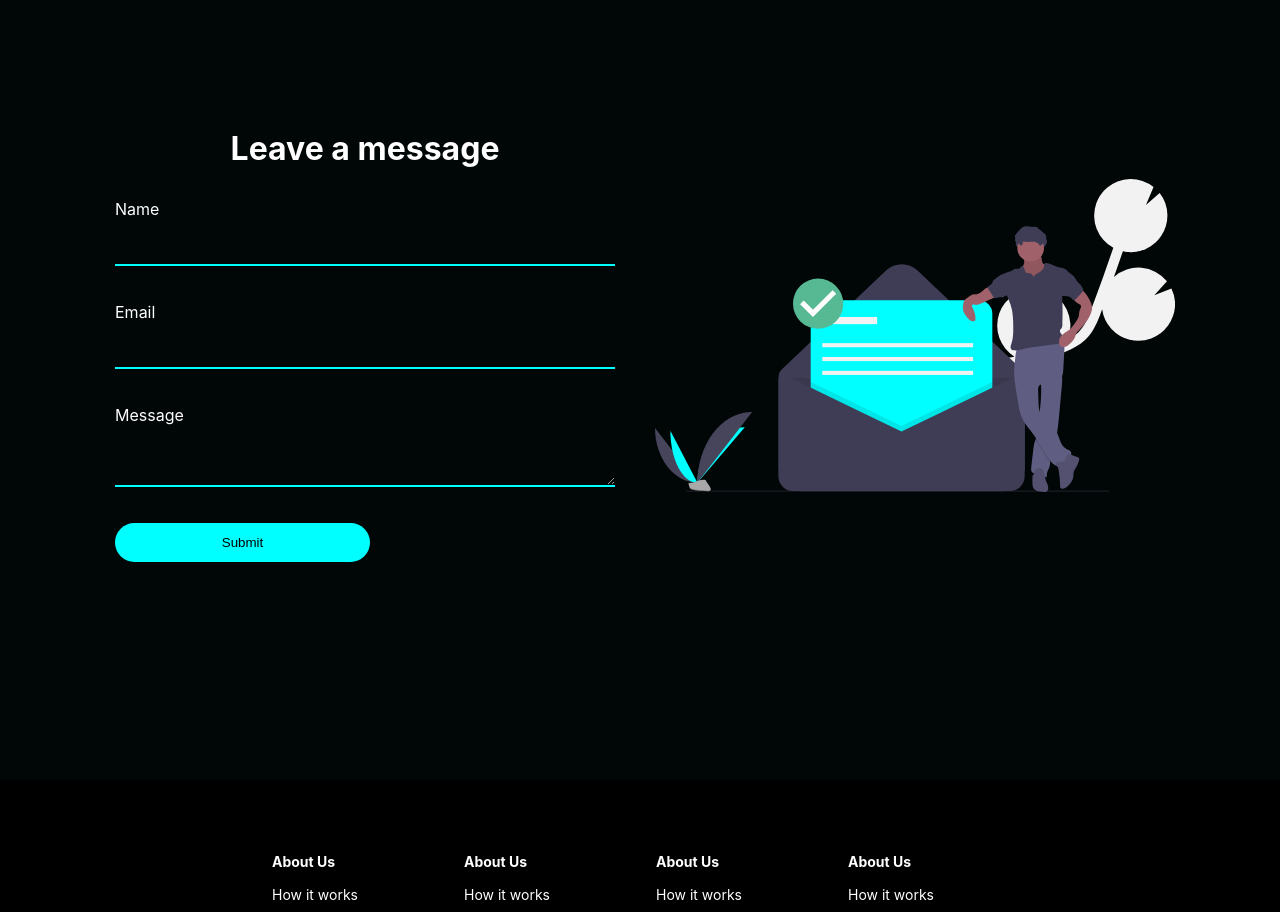
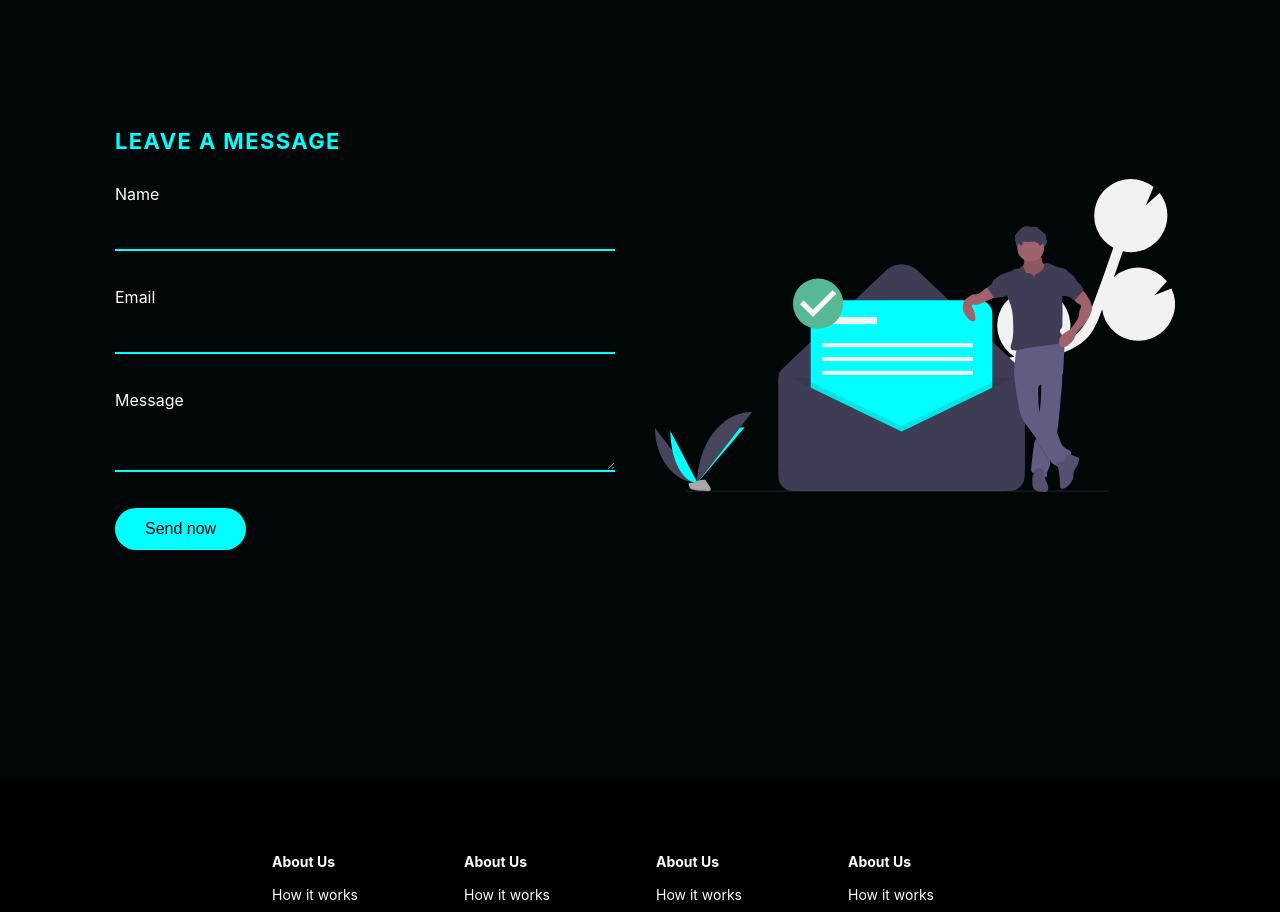
Before and after one commit to reynaldoayala062/portfolio, a React (Create React App) app: page / in a window 1280 px wide. Shown: the part 4160-5072 px from the top of the page. Built offline with nearby package versions, Linux system fonts and the light colour scheme.

Commit message:
button css for contact form

```diff
--- a/src/components/Contact/ContactElements.js
+++ b/src/components/Contact/ContactElements.js
@@ -72,7 +72,14 @@ export const Form = styled.form`
 `
 
 export const FormH1 = styled.h1`
-text-align: center;
+    color: #00FFFF;
+    font-size: 22px;
+    line-height: 16px;
+    font-weight: 700;
+    letter-spacing: 1.4px;
+    text-transform: uppercase;
+    margin-bottom: 25px;
+    margin-left: 10px;
 `
 
 export const ContactItemName = styled.div`
@@ -122,20 +129,19 @@ export const Textarea = styled.textarea`
 `
 
 export const Button = styled.div`
-    justify-content: center;
     margin-left: 10px;
 
 `
 export const FormButton = styled.button`
-    width: 50%; /* Full width */
-    padding: 12px; /* Some padding */
+    border-radius: 50px; /* Rounded borders */
+    background: #00FFFF;
+    padding: 12px 30px; /* Some padding */
+    font-size: 16px;
     border: none;
-    border-radius: 50px; /* Rounded borders */
     box-sizing: border-box; /* Make sure that padding and width stays in place */
     margin-top: 6px; /* Add a top margin */
     margin-bottom: 16px; /* Bottom margin */
     resize: vertical; /* Allow the user to vertically resize the textarea (not horizontally) */
-    background: #00FFFF;
 
     &:hover {
         transition: all 0.2s ease-in-out;
--- a/src/components/Contact/index.js
+++ b/src/components/Contact/index.js
@@ -18,7 +18,7 @@ const Contact = () => {
 
 
     return (
-        <ContactContainer>
+        <ContactContainer id="contact">
             <ContactWrapper>
                 <ContactRow>
                     <Column1>
@@ -37,7 +37,7 @@ const Contact = () => {
                                     <Textarea id='textboxid' name="message"/>
                                 </ContactItem>
                                 <Button>
-                                    <FormButton type="submit" value="Send">Submit</FormButton>
+                                    <FormButton type="submit" value="Send">Send now</FormButton>
                                 </Button>
                         </Form>
                     </Column1>
--- a/src/components/Home/index.js
+++ b/src/components/Home/index.js
@@ -18,7 +18,7 @@ const Home = () => {
                 <HeroH1> Hey, I'm [Rey]naldo Ayala</HeroH1>
                 <HeroP> I'm a frontend developer with passion to create unique UX/UI design </HeroP>
                 <HeroBtnWrapper>
-                    <ButtonLink to="skills" onMouseEnter={onHover} onMouseLeave={onHover} primary='true' dark='true' smooth={true} duration={500} spy={true} exact='true' offset={-80}>
+                    <ButtonLink to="contact" onMouseEnter={onHover} onMouseLeave={onHover} primary='true' dark='true' smooth={true} duration={500} spy={true} exact='true' offset={-80}>
                         Get In Touch {hover ? <ArrowForward /> : <ArrowRight/> }
                     </ButtonLink>
                 </HeroBtnWrapper>
```
